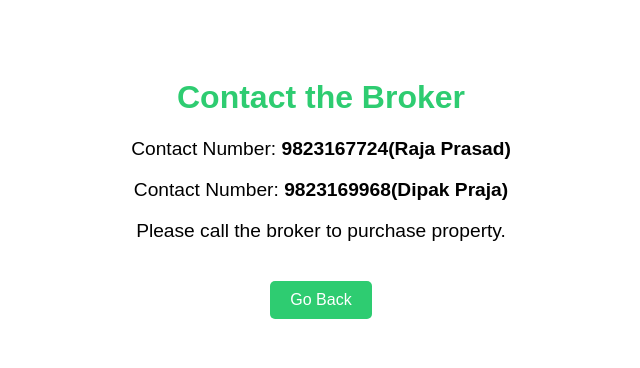
After one commit to Rishi7648/realestate-main, a PHP site: page /contact_broker.php in a window 1280 px wide. The commit adds this page. Shown: the top 368 px of the page, without its empty margins (319-959 px from the left). Run offline with PHP 8.4, Linux system fonts and the light colour scheme.

Commit message:
commit message

```diff
--- a/contact.php
+++ b/contact.php
@@ -107,7 +107,7 @@
             </div>
             <div class="contact-card">
                 <span class="contact-icon">&#128222;</span>
-                <h3>Contact: <a href="tel:+9899100101">9899100101</a></h3>
+                <h3>Contact: <a href="tel:+9823167724">9823167724</a></h3>
             </div>
             <div class="contact-card">
                 <span class="contact-icon">&#128231;</span>
--- /dev/null
+++ b/contact_broker.php
@@ -0,0 +1,55 @@
+<?php
+// Get the referring URL (the page the user came from)
+$referer = isset($_SERVER['HTTP_REFERER']) ? $_SERVER['HTTP_REFERER'] : 'buy.php'; // Fallback to 'buy.php' if referer is not set
+?>
+
+<!DOCTYPE html>
+<html lang="en">
+<head>
+    <meta charset="UTF-8">
+    <meta name="viewport" content="width=device-width, initial-scale=1.0">
+    <title>Contact Broker</title>
+    <style>
+        body {
+            font-family: Arial, sans-serif;
+            text-align: center;
+            padding: 50px;
+        }
+        h1 {
+            color: #2ecc71;
+        }
+        p {
+            font-size: 1.2em;
+        }
+        button {
+            padding: 10px 20px;
+            background-color: #2ecc71;
+            color: white;
+            border: none;
+            border-radius: 5px;
+            cursor: pointer;
+            font-size: 1em;
+            margin-top: 20px;
+        }
+        button:hover {
+            background-color: #27ae60;
+        }
+    </style>
+</head>
+<body>
+    <h1>Contact the Broker</h1>
+    <p> Contact Number: <strong>9823167724(Raja Prasad)</strong></p>
+    <p> Contact Number: <strong>9823169968(Dipak Praja)</strong></p>
+    <p>Please call the broker to  purchase property.</p>
+
+    <!-- Button to go back -->
+    <button onclick="goBack()">Go Back</button>
+
+    <script>
+        // JavaScript function to go back to the referring page
+        function goBack() {
+            window.location.href = "<?= $referer ?>"; // Redirect to the referring URL
+        }
+    </script>
+</body>
+</html>
```
Also changed, not shown: admin.php (+13 -2 lines), approve_reject_property.php (+25 -6 lines), buy.php (+9 -7 lines), uploads/Screenshot 2024-11-10 140011.png (added), uploads/Screenshot 2025-01-02 204330.png (added).
